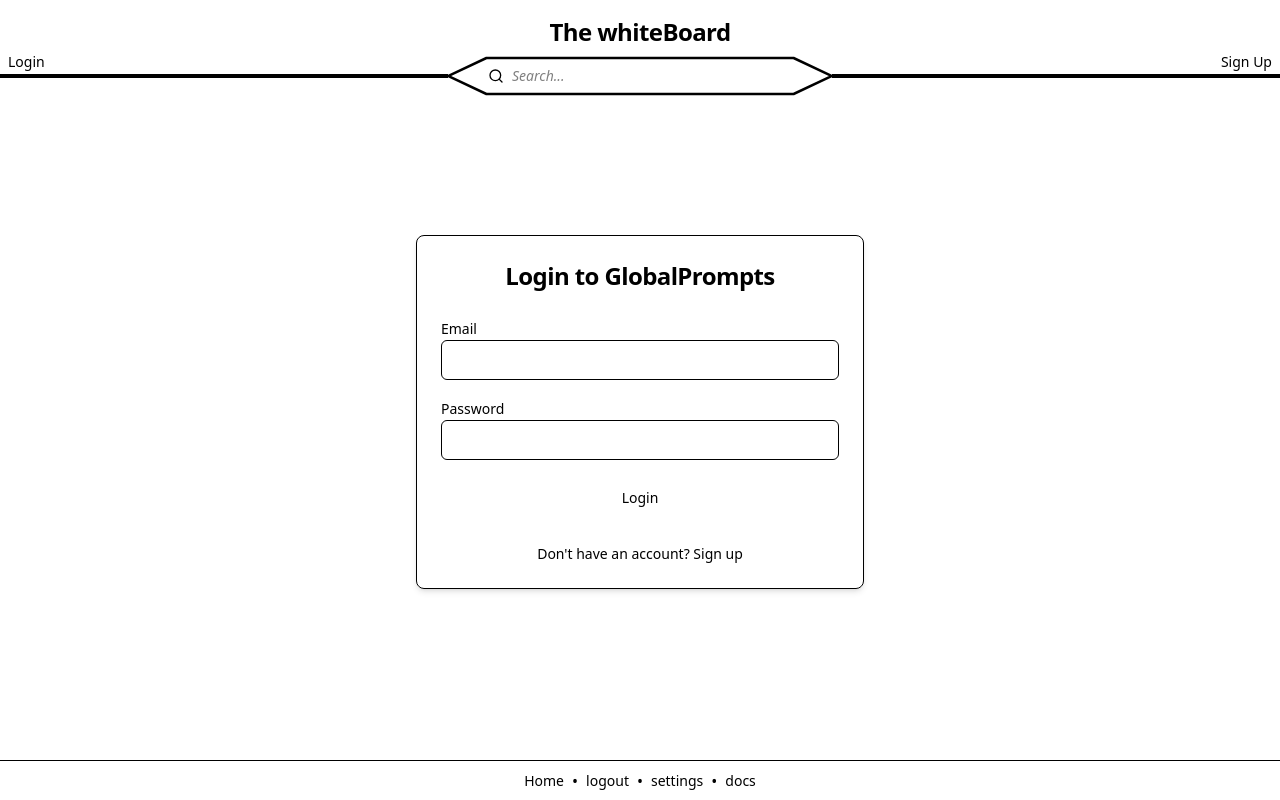
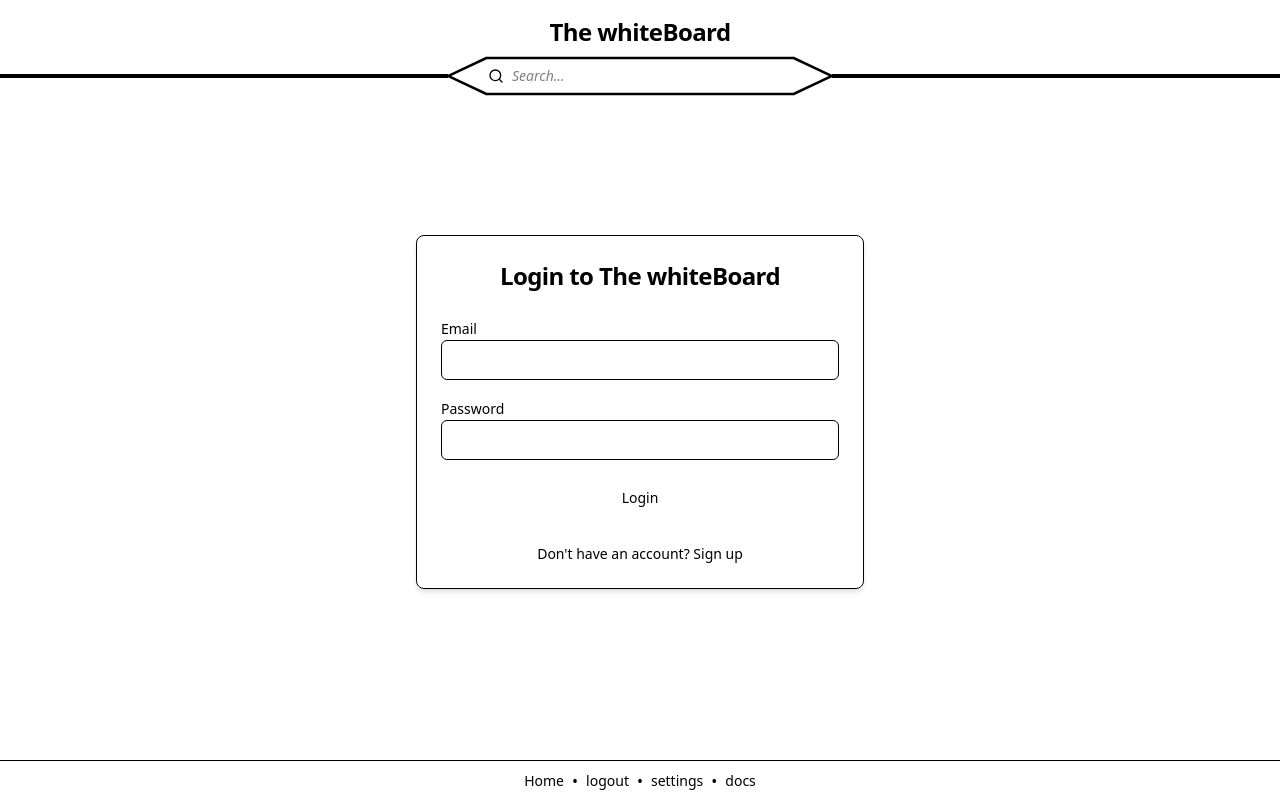
Before and after one commit to sparkandflash/chalkboard_p, a React (Vite) app in the folder frontend/: page /login in a window 1280 px wide. Built offline with nearby package versions, Linux system fonts and the light colour scheme; no server answers.

Commit message:
removed login on the header

```diff
--- a/frontend/src/components/layout/Header.jsx
+++ b/frontend/src/components/layout/Header.jsx
@@ -52,12 +52,16 @@ export const Header = () => {
                     The whiteBoard
                 </RouterLink>
             </div>
-
+{!isLoggedIn && (
+    <div className="flex items-center justify-center px-6 md:px-10 pt-4 pb-1">
+        </div>
+)
+    }
             {/* Row 2: Left links + search diamond + Right links */}
             <div className="flex items-center justify-between px-2 md:px-2 pb-0 -mb-4">
                 {/* Left nav links */}
                 <nav className="flex items-center gap-2 text-sm font-medium whitespace-nowrap hidden md:flex">
-                    {isLoggedIn ? (
+                    {isLoggedIn && (
                         <>
                             <RouterLink to="/" className="hover:text-primary transition-colors">Home</RouterLink>
                             <span className="text-muted-foreground">•</span>
@@ -67,8 +71,6 @@ export const Header = () => {
                              <span className="text-muted-foreground">•</span>
                             <RouterLink to="/docs" className="hover:text-primary transition-colors">docs</RouterLink>
                         </>
-                    ) : (
-                        <RouterLink to="/login" className="hover:text-primary transition-colors">Login</RouterLink>
                     )}
                 </nav>
 
@@ -77,7 +79,7 @@ export const Header = () => {
 
                 {/* Right nav links */}
                 <nav className="flex items-center gap-2 text-sm font-medium whitespace-nowrap hidden md:flex">
-                    {isLoggedIn ? (
+                    {isLoggedIn && (
                         <>
                             <button className="hover:text-primary transition-colors">Notifications</button>
                             <span className="text-muted-foreground">•</span>
@@ -87,8 +89,6 @@ export const Header = () => {
                             <span className="text-muted-foreground">•</span>
                             <button onClick={handleLogout} className="hover:text-primary transition-colors">logout</button>
                         </>
-                    ) : (
-                        <RouterLink to="/signup" className="hover:text-primary transition-colors">Sign Up</RouterLink>
                     )}
                 </nav>
             </div>
--- a/frontend/src/pages/Login.jsx
+++ b/frontend/src/pages/Login.jsx
@@ -40,7 +40,7 @@ const Login = ({ onSuccess }) => {
         <div className="flex justify-center items-center h-[calc(100vh-200px)]">
             <Card className="w-full max-w-md bg-card border shadow-md">
                 <CardHeader>
-                    <CardTitle className="text-2xl text-center">Login to GlobalPrompts</CardTitle>
+                    <CardTitle className="text-2xl text-center">Login to The whiteBoard</CardTitle>
                 </CardHeader>
                 <CardContent>
                     <form onSubmit={handleSubmit} className="space-y-4">
```
